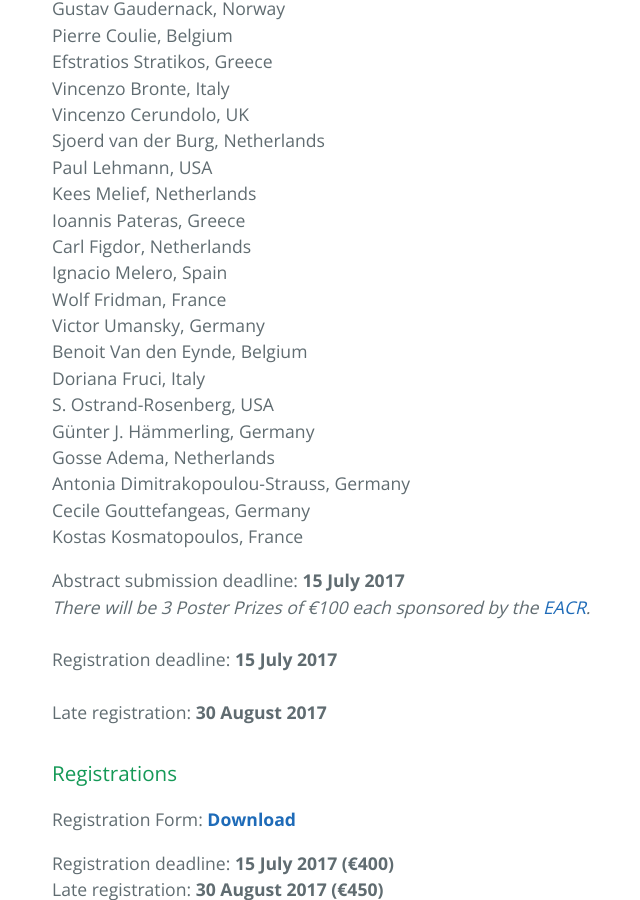
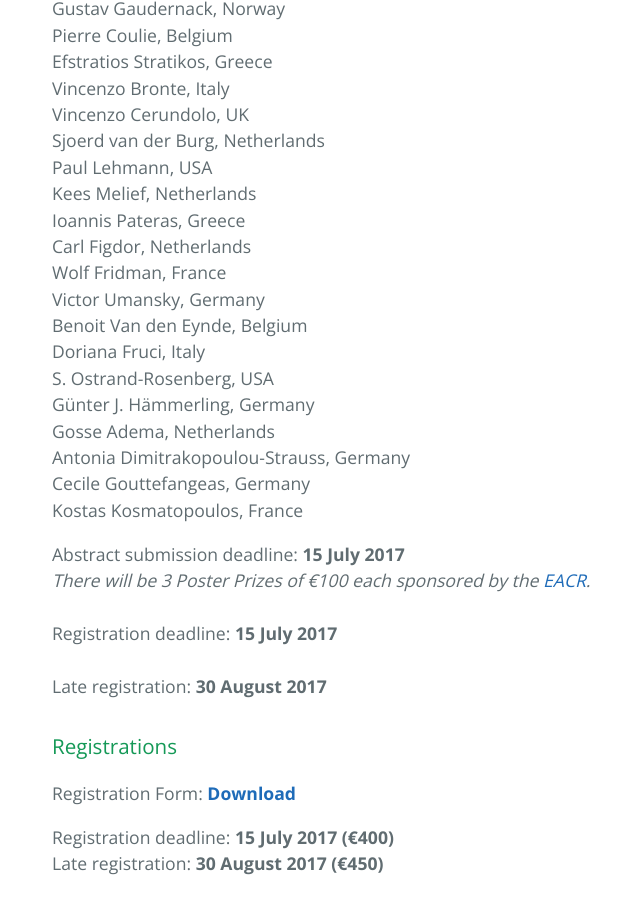
Before and after one commit to moodmosaic/pivac17, a Jekyll site: the page index.html, which Jekyll copies as it is, in a window 1280 px wide and 900 px high, scrolled down 2489 px. Shown: the whole window, without its empty margins (172-812 px from the left). Built offline with Jekyll 4.4.1, drawn with Linux system fonts in a browser that asks for light colours.

Commit message:
Remove Ignacio Melero from speakers.

```diff
--- a/index.html
+++ b/index.html
@@ -79,8 +79,6 @@ Kees Melief, Netherlands
 Ioannis Pateras, Greece
 <br>
 Carl Figdor, Netherlands
-<br>
-Ignacio Melero, Spain
 <br>
 Wolf Fridman, France
 <br>
```
